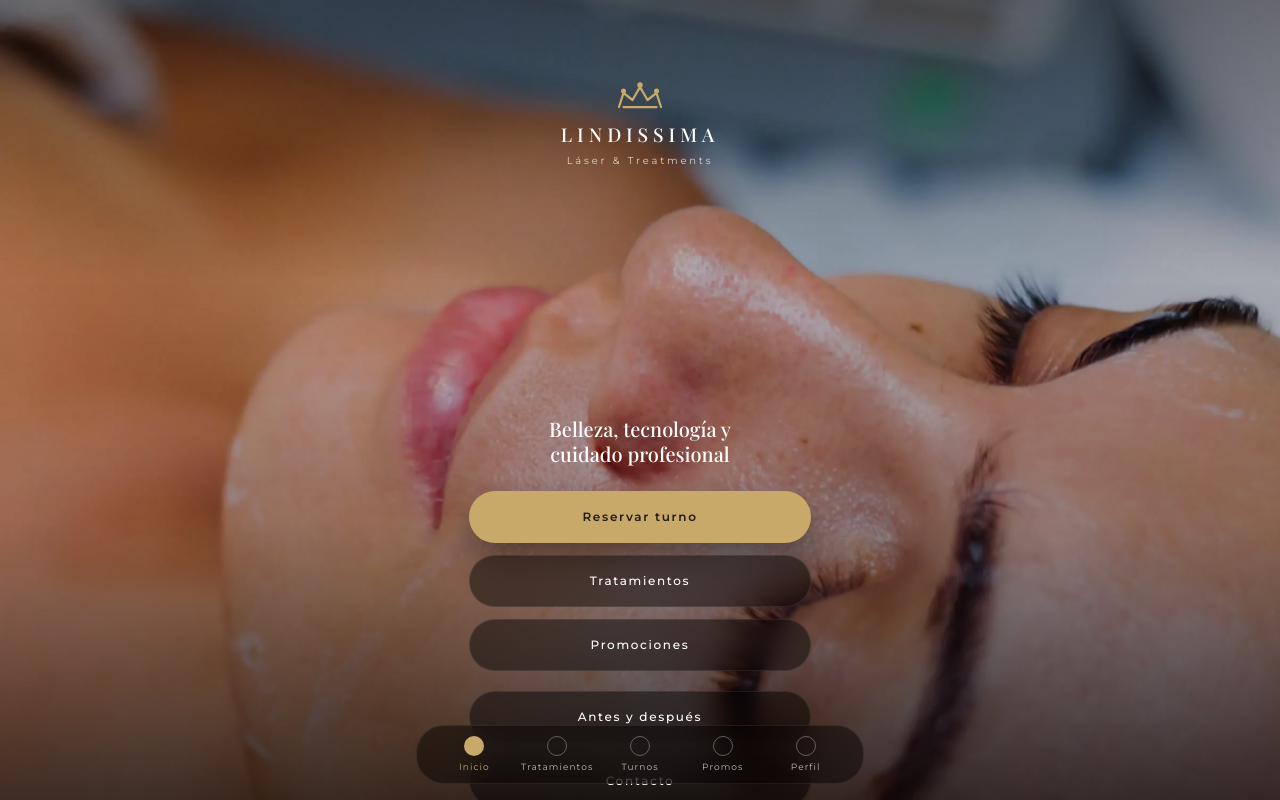
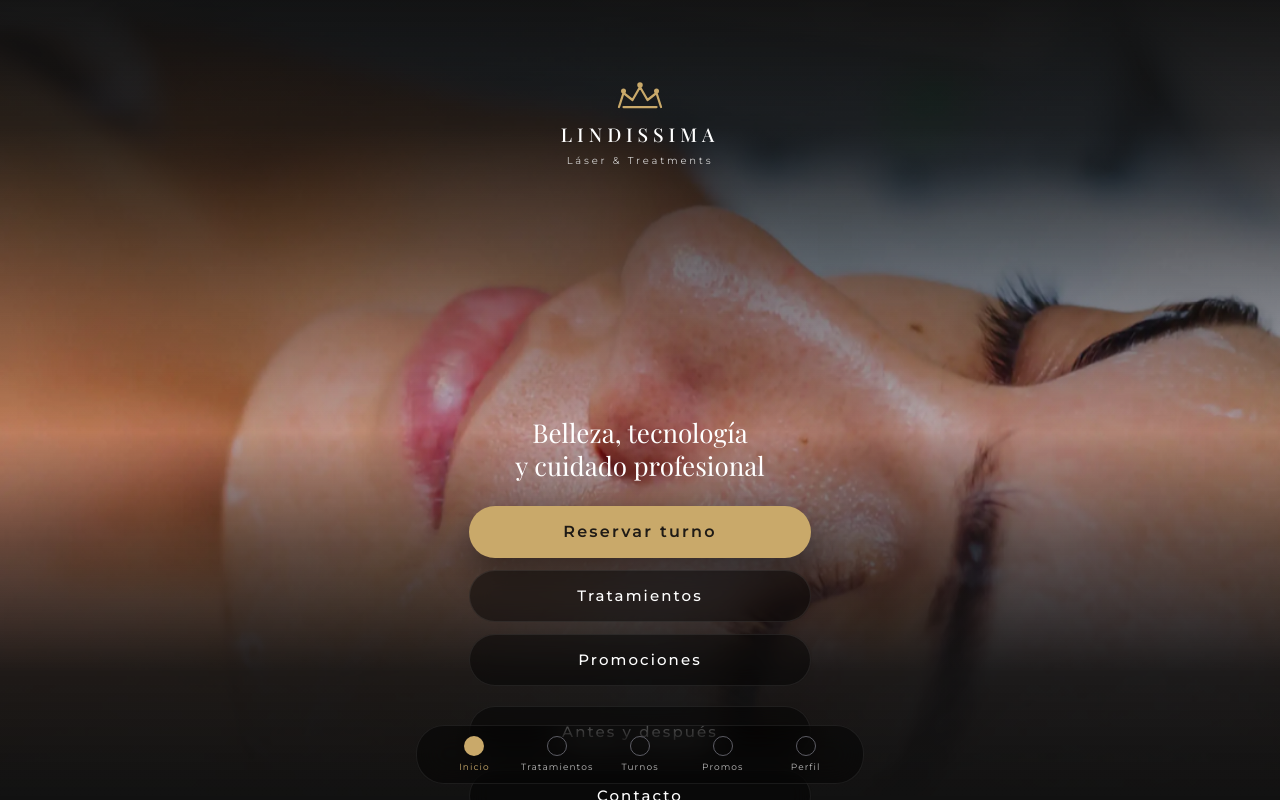
Before and after one commit to Julian986/lindissima, a Next.js app: page / in a window 1280 px wide. Shown: the top 800 px of the page. Built offline with nearby package versions, Linux system fonts and the light colour scheme.

Commit message:
mejoramiento

```diff
--- a/src/app/layout.tsx
+++ b/src/app/layout.tsx
@@ -11,7 +11,7 @@ const montserrat = Montserrat({
 const playfair = Playfair_Display({
   subsets: ["latin"],
   variable: "--font-playfair",
-  weight: ["500", "600", "700"],
+  weight: ["400", "500", "600", "700"],
 });
 
 export const metadata: Metadata = {
--- a/src/app/page.tsx
+++ b/src/app/page.tsx
@@ -59,29 +59,30 @@ function SplashScreen() {
 
 function HomeContent() {
   return (
-    <div className="relative min-h-dvh overflow-hidden bg-[#111111] text-white">
+    <div className="relative min-h-screen overflow-hidden bg-[#111111] text-white">
       {/* Fondo fijo de la pantalla */}
       <div
-        className="fixed inset-0 z-0"
+        className="fixed top-0 right-0 left-0 z-0"
         style={{
+          height: "100svh",
           backgroundImage: "url('/fondo_home.jpg')",
           backgroundSize: "cover",
           backgroundPosition: "center 28%",
           backgroundRepeat: "no-repeat",
-          backgroundAttachment: "fixed",
         }}
       />
 
       {/* Overlay para lectura */}
       <div
-        className="fixed inset-0 z-10"
+        className="fixed top-0 right-0 left-0 z-10"
         style={{
+          height: "100svh",
           backgroundImage:
-            "linear-gradient(to bottom, rgba(0,0,0,0.50) 0%, rgba(0,0,0,0.25) 35%, rgba(0,0,0,0.35) 65%, rgba(0,0,0,0.75) 100%)",
+            "linear-gradient(to bottom, rgba(17,17,17,0.98) 0%, rgba(17,17,17,0.88) 16%, rgba(17,17,17,0.48) 38%, rgba(17,17,17,0.22) 54%, rgba(17,17,17,0.62) 68%, rgba(17,17,17,0.94) 84%, rgba(17,17,17,1) 100%)",
         }}
       />
 
-      <main className="relative z-20 mx-auto min-h-dvh w-full max-w-md px-5 pt-20 pb-28">
+      <main className="relative z-20 mx-auto min-h-screen w-full max-w-md px-5 pt-20 pb-28">
         <header className="flex justify-center">
           <div className="inline-flex flex-col items-center gap-1 text-center">
             <CrownLogo />
@@ -96,27 +97,29 @@ function HomeContent() {
 
         <div className="mt-[31vh] space-y-4">
           <section className="pb-1">
-            <h1 className="mx-auto mb-6 max-w-[15ch] text-center text-[20px] font-medium leading-[1.28] text-white font-heading">
-              Belleza, tecnología y cuidado profesional
+            <h1 className="mx-auto mb-6 text-center text-[26px] font-normal leading-[1.28] text-white font-heading">
+              Belleza, tecnología
+              <br />
+              <span className="whitespace-nowrap">y cuidado profesional</span>
             </h1>
             <div className="mx-auto flex w-[84%] flex-col gap-3">
-              <button className="flex h-[52px] items-center justify-center rounded-full bg-[var(--premium-gold)] px-6 text-[12px] font-semibold tracking-[0.14em] text-[#1f1b16] shadow-[0_16px_36px_rgba(0,0,0,0.45)]">
+              <button className="flex h-[52px] items-center justify-center rounded-full bg-[var(--premium-gold)] px-6 text-[16px] font-semibold tracking-[0.14em] text-[#1f1b16] shadow-[0_16px_36px_rgba(0,0,0,0.45)]">
                 Reservar turno
               </button>
-              <button className="flex h-[52px] items-center justify-center rounded-full border border-white/8 bg-black/45 px-6 text-[12px] font-medium tracking-[0.14em] text-white backdrop-blur-[10px]">
+              <button className="flex h-[52px] items-center justify-center rounded-full border border-white/8 bg-black/45 px-6 text-[15px] font-medium tracking-[0.14em] text-white backdrop-blur-[10px]">
                 Tratamientos
               </button>
-              <button className="flex h-[52px] items-center justify-center rounded-full border border-white/8 bg-black/45 px-6 text-[12px] font-medium tracking-[0.14em] text-white backdrop-blur-[10px]">
+              <button className="flex h-[52px] items-center justify-center rounded-full border border-white/8 bg-black/45 px-6 text-[15px] font-medium tracking-[0.14em] text-white backdrop-blur-[10px]">
                 Promociones
               </button>
             </div>
           </section>
 
           <section className="mx-auto w-[84%] space-y-3">
-            <button className="flex h-[52px] w-full items-center justify-center rounded-full border border-white/8 bg-black/45 px-6 text-[12px] font-medium tracking-[0.14em] text-white backdrop-blur-[10px]">
+            <button className="flex h-[52px] w-full items-center justify-center rounded-full border border-white/8 bg-black/45 px-6 text-[15px] font-medium tracking-[0.14em] text-white backdrop-blur-[10px]">
               Antes y después
             </button>
-            <button className="flex h-[52px] w-full items-center justify-center rounded-full border border-white/8 bg-black/45 px-6 text-[12px] font-medium tracking-[0.14em] text-white backdrop-blur-[10px]">
+            <button className="flex h-[52px] w-full items-center justify-center rounded-full border border-white/8 bg-black/45 px-6 text-[15px] font-medium tracking-[0.14em] text-white backdrop-blur-[10px]">
               Contacto
             </button>
           </section>
@@ -136,7 +139,7 @@ function HomeContent() {
                 Lográ una piel luminosa, uniforme y libre de impurezas.
               </p>
               <div className="mt-3 flex items-center justify-between gap-3">
-                <button className="flex h-10 items-center justify-center rounded-full bg-[var(--premium-gold)] px-5 text-[11px] font-semibold tracking-[0.14em] text-[#1f1b16]">
+                <button className="flex h-10 items-center justify-center rounded-full bg-[var(--premium-gold)] px-5 text-[12px] font-semibold tracking-[0.14em] text-[#1f1b16]">
                   Reservar ahora
                 </button>
                 <span className="text-[10px] tracking-[0.08em] text-[var(--soft-gray)]/75">
```
